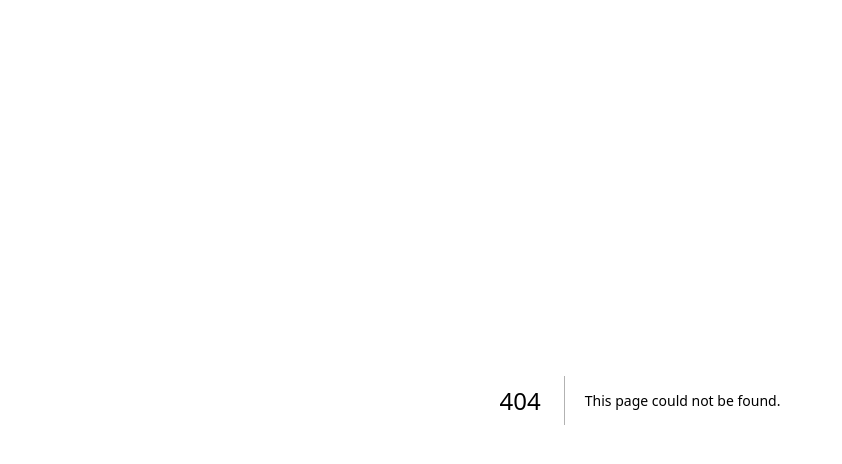
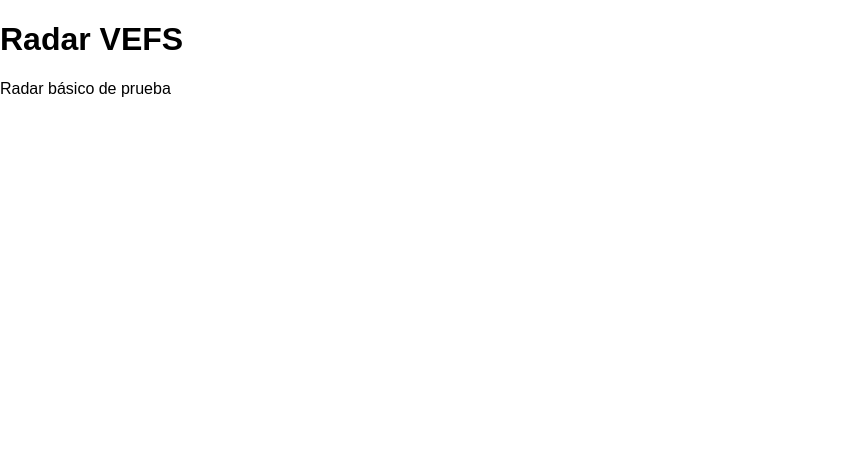
Before and after one commit to DAMIANHE/vesf-saas2, a Next.js app: page /radar in a window 1280 px wide. Before the commit this address had no page. Shown: the top 464 px of the page, without its empty margins (0-842 px from the left). Built offline with nearby package versions, Linux system fonts and the light colour scheme.

Commit message:
Create page.jsx

```diff
--- /dev/null
+++ b/app/radar/page.jsx
@@ -0,0 +1,8 @@
+export default function RadarPage() {
+  return (
+    <main>
+      <h1>Radar VEFS</h1>
+      <p>Radar básico de prueba</p>
+    </main>
+  );
+}
```
